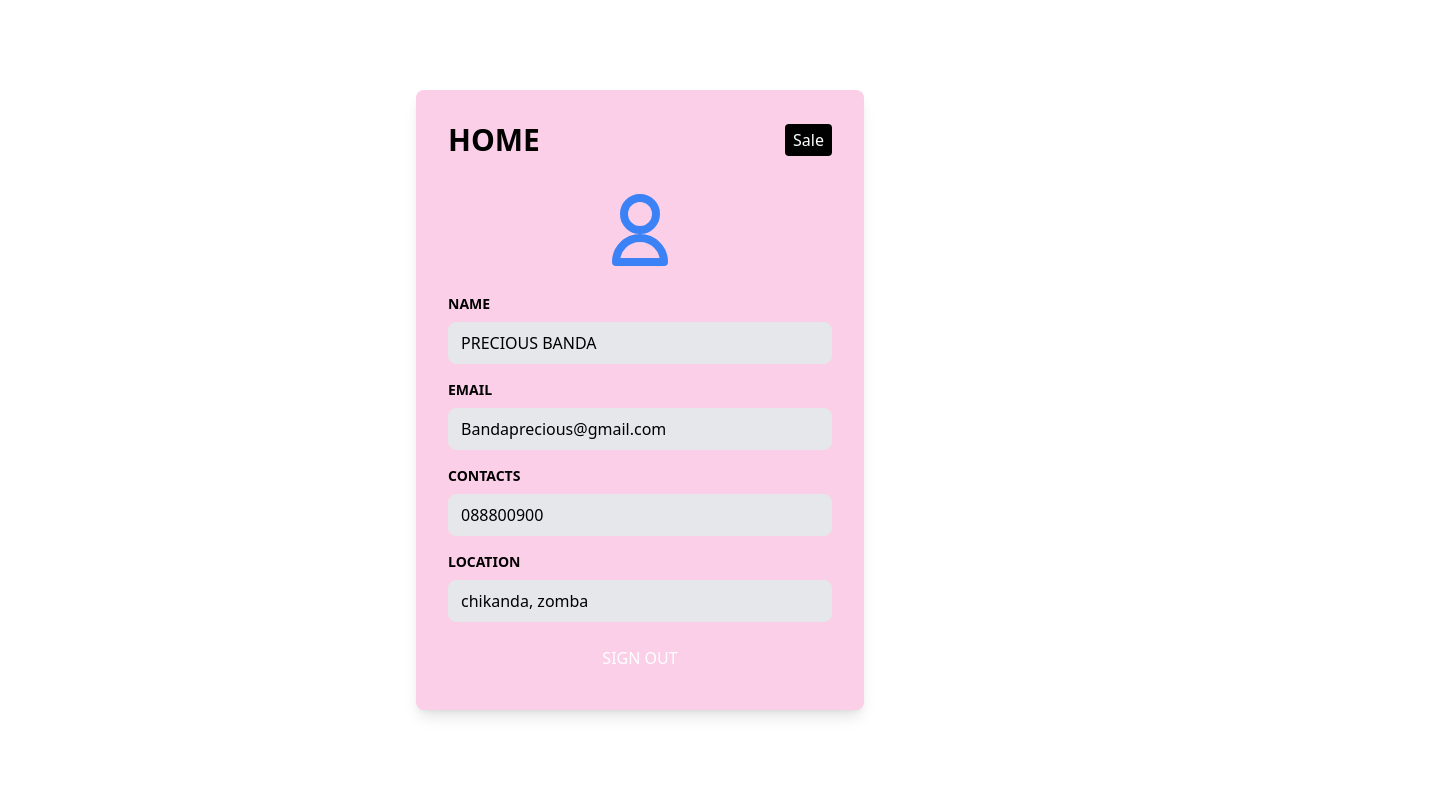
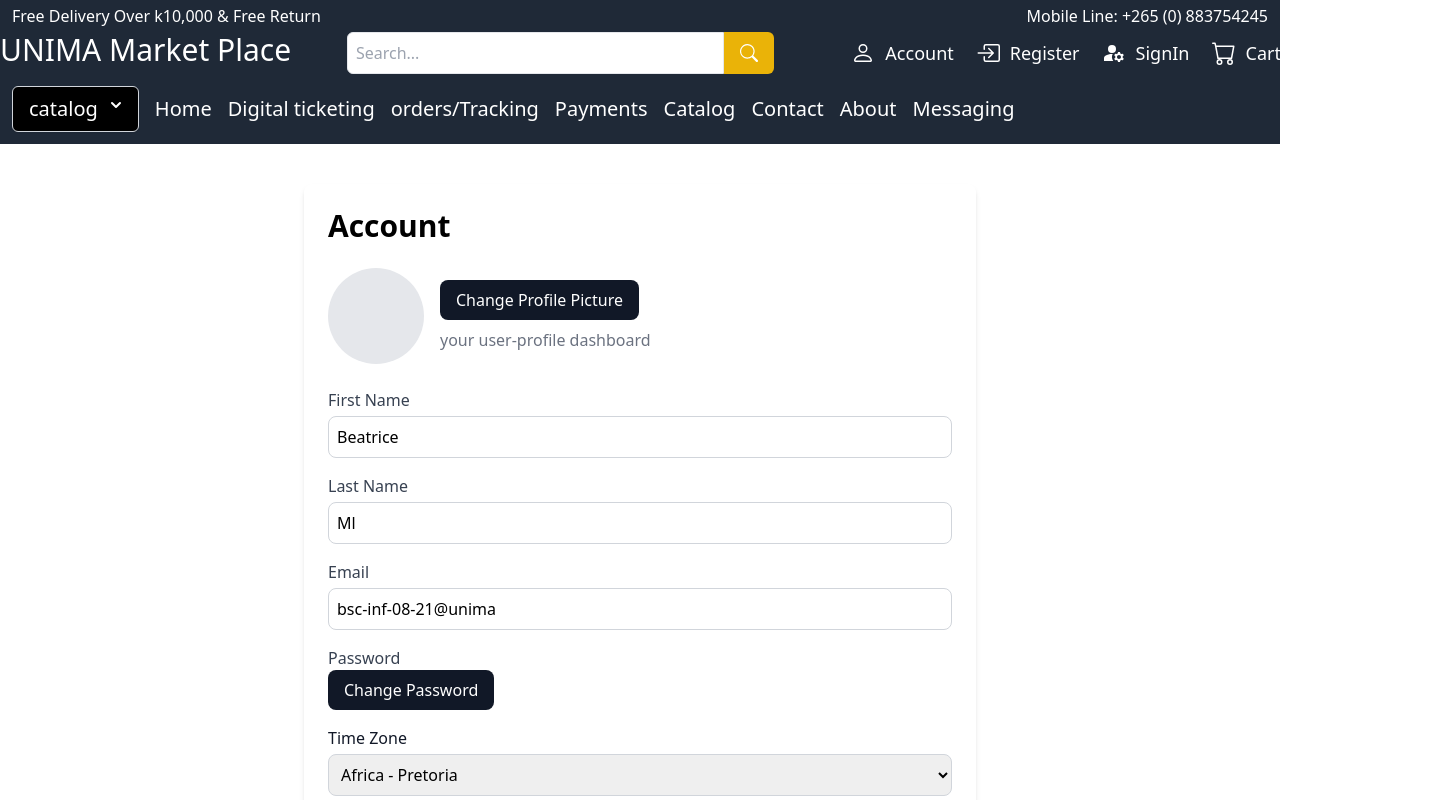
Before and after one commit to MsMalunguza/Group-4-project, a React (Create React App) app: page /accounts in a window 1280 px wide. Shown: the top 800 px of the page, 1435 px wide, since content can reach past the window. Built offline with nearby package versions, Linux system fonts and the light colour scheme.

Commit message:
modification

```diff
--- a/src/Components/Header.js
+++ b/src/Components/Header.js
@@ -46,7 +46,7 @@
           <SearchForm></SearchForm>
 
           <div className="flex items-center justify-around w-4/12 ml-4 mr-2 space-x-4 text-white">
-            <NavLink to="/account" className="flex items-center text-lg">
+            <NavLink to="/accounts" className="flex items-center text-lg">
               <BsPerson className="mr-1 w-9 h-6" />
               Account
             </NavLink>
--- a/src/Components/ProgressBar.js
+++ b/src/Components/ProgressBar.js
@@ -1,22 +1,23 @@
 import React from 'react';
+import { FaCheckCircle, FaUserCheck, FaBoxOpen, FaClipboardCheck } from 'react-icons/fa';
 
 const ProgressBar = () => {
     return (
         <div className="relative flex items-center justify-between mb-6 py-4">
             <div className="flex-1 text-center relative z-10">
-                <i className="fas fa-check-circle text-orange-500 text-2xl mb-2"></i>
+                <FaCheckCircle className="text-orange-500 text-2xl mb-2" />
                 <p className="text-gray-600">Order confirmed</p>
             </div>
             <div className="flex-1 text-center relative z-10">
-                <i className="fas fa-user-check text-orange-500 text-2xl mb-2"></i>
+                <FaUserCheck className="text-orange-500 text-2xl mb-2" />
                 <p className="text-gray-600">Picked by pachalo</p>
             </div>
             <div className="flex-1 text-center relative z-10">
-                <i className="fas fa-box-open text-orange-500 text-2xl mb-2"></i>
+                <FaBoxOpen className="text-orange-500 text-2xl mb-2" />
                 <p className="text-gray-600">On the way</p>
             </div>
             <div className="flex-1 text-center relative z-10">
-                <i className="fas fa-clipboard-check text-orange-500 text-2xl mb-2"></i>
+                <FaClipboardCheck className="text-orange-500 text-2xl mb-2" />
                 <p className="text-gray-600">Ready for pickup</p>
             </div>
             <div className="absolute top-1/2 left-0 w-full h-0.5 bg-orange-500 z-0"></div>
--- a/src/Components/accounts.js
+++ b/src/Components/accounts.js
@@ -1,68 +1,111 @@
-import React from 'react';
+import React, { useState } from "react";
+import Header from "./Header";
+import Footer from "./Footer";
 
-const UserProfile = () => {
-  const handleSignOut = () => {
-    // Handle sign out
-    alert('You have signed out.');
+function UserProfile() {
+  const [profile, setProfile] = useState({
+    firstName: "Beatrice",
+    lastName: "Ml",
+    email: "bsc-inf-08-21@unima",
+    timeZone: "South-Africa",
+    developmentMode: "Beatrice-2000",
+    Mode: "Default",
+  });
+
+  const handleChange = (e) => {
+    const { name, value } = e.target;
+    setProfile({ ...profile, [name]: value });
   };
 
   return (
-    <div className="min-h-screen flex items-center justify-center bg-purple-150">
-      <div className="bg-pink-200 p-8 rounded-lg shadow-lg w-full max-w-md">
-        <div className="flex justify-between items-center mb-6">
-          <h1 className="text-3xl font-bold text-left text-black">HOME</h1>
-          <div className="bg-black text-white px-2 py-1 rounded">Sale</div>
+    <>
+    <Header></Header>
+    <div className="max-w-2xl mx-auto bg-white p-6 rounded-lg shadow-md mt-10">
+      <h2 className="text-3xl font-semibold mb-6">Account</h2>
+      <div className="flex items-center mb-6">
+        <div className="w-24 h-24 bg-gray-200 rounded-full flex-shrink-0">
+
         </div>
-        <div className="flex justify-center mb-4">
-          <svg xmlns="http://www.w3.org/2000/svg" className="h-24 w-24 text-blue-500" fill="none" viewBox="0 0 24 24" stroke="currentColor">
-            <path strokeLinecap="round" strokeLinejoin="round" strokeWidth="2" d="M12 12c2.21 0 4-1.79 4-4s-1.79-4-4-4-4 1.79-4 4 1.79 4 4 4zm0 2c-3.31 0-6 2.69-6 6h12c0-3.31-2.69-6-6-6z" />
-          </svg>
+        <div className="ml-4">
+          <button className="bg-gray-900 text-white py-2 px-4 rounded-lg">
+            Change Profile Picture
+          </button>
+          <p className="text-gray-500 mt-2">
+            your user-profile dashboard
+          </p>
+        </div>
       </div>
       <div className="mb-4">
-          <label className="block text-black text-sm font-bold mb-2">NAME</label>
+        <label className="block text-gray-700">First Name</label>
         <input
           type="text"
-            value="PRECIOUS BANDA"
-            readOnly
-            className="w-full px-3 py-2 border rounded-lg focus:outline-none bg-gray-200"
+          name="firstName"
+          value={profile.firstName}
+          onChange={handleChange}
+          className="w-full mt-1 p-2 border border-gray-300 rounded-lg"
         />
       </div>
       <div className="mb-4">
-          <label className="block text-black text-sm font-bold mb-2">EMAIL</label>
+        <label className="block text-gray-700">Last Name</label>
         <input
-            type="email"
-            value="Bandaprecious@gmail.com"
-            readOnly
-            className="w-full px-3 py-2 border rounded-lg focus:outline-none bg-gray-200"
+          type="text"
+          name="lastName"
+          value={profile.lastName}
+          onChange={handleChange}
+          className="w-full mt-1 p-2 border border-gray-300 rounded-lg"
         />
       </div>
       <div className="mb-4">
-          <label className="block text-black text-sm font-bold mb-2">CONTACTS</label>
+        <label className="block text-gray-700">Email</label>
         <input
-            type="tel"
-            value="088800900"
-            readOnly
-            className="w-full px-3 py-2 border rounded-lg focus:outline-none bg-gray-200"
+          type="email"
+          name="email"
+          value={profile.email}
+          onChange={handleChange}
+          className="w-full mt-1 p-2 border border-gray-300 rounded-lg"
         />
       </div>
       <div className="mb-4">
-          <label className="block text-black text-sm font-bold mb-2">LOCATION</label>
-          <input
-            type="text"
-            value="chikanda, zomba"
-            readOnly
-            className="w-full px-3 py-2 border rounded-lg focus:outline-none bg-gray-200"
-          />
-        </div>
-        <button
-          onClick={handleSignOut}
-          className="w-full bg-brown text-white py-2 rounded-lg hover:bg-brown-dark focus:outline-none focus:ring-2 focus:ring-brown-light"
-        >
-          SIGN OUT
+        <label className="block text-gray-700">Password</label>
+        <button className="bg-gray-900 text-white py-2 px-4 rounded-lg">
+          Change Password
         </button>
       </div>
+      <div className="mb-4">
+        <label className="block text-gray-900">Time Zone</label>
+        <select
+          name="timeZone"
+          value={profile.timeZone}
+          onChange={handleChange}
+          className="w-full mt-1 p-2 border border-gray-300 rounded-lg"
+        >
+          <option>Africa - Pretoria</option>
+          <option>America - New York</option>
+          <option>Africa - Malawi</option>
+          <option>Asia - China</option>
+        </select>
+        <p className="text-gray-500 mt-1">
+          Queries you create will default to this time zone.
+        </p>
       </div>
+      <div className="mb-4">
+      </div>
+      <div className="mb-4">
+        <label className="block text-gray-700">Text Editor Mode</label>
+        <select
+          name="textEditorMode"
+          value={profile.textEditorMode}
+          onChange={handleChange}
+          className="w-full mt-1 p-2 border border-gray-300 rounded-lg"
+        >
+          <option>Default</option>
+          <option>Advanced</option>
+        </select>
+      </div>
+    </div>
+    <Footer></Footer>
+    </>
   );
-};
+}
 
 export default UserProfile;
```
Lines whose indentation alone changed are shown as unchanged.
